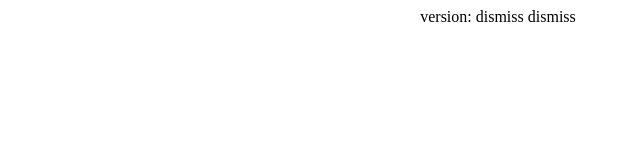
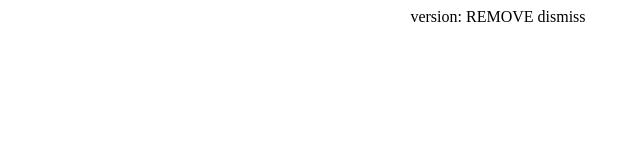
Before and after one commit to sixorfour/worknotes, a plain HTML site: page index.html in a window 1280 px wide. Shown: the full height of the page, 142-782 px from the left. Drawn offline with Linux system fonts and the light colour scheme.

Commit message:
Update index.html

```diff
--- a/index.html
+++ b/index.html
@@ -4,7 +4,7 @@
     <link rel="stylesheet" type="text/css" href="style.css">
 </head>
 <body>
-    <center>version: dismiss dismiss</center>
+    <center>version: REMOVE dismiss</center>
     <div id="formsContainer"></div>
     <div id="infoContainer"></div>
     <button id="newCallBtn">New Call</button>
```
